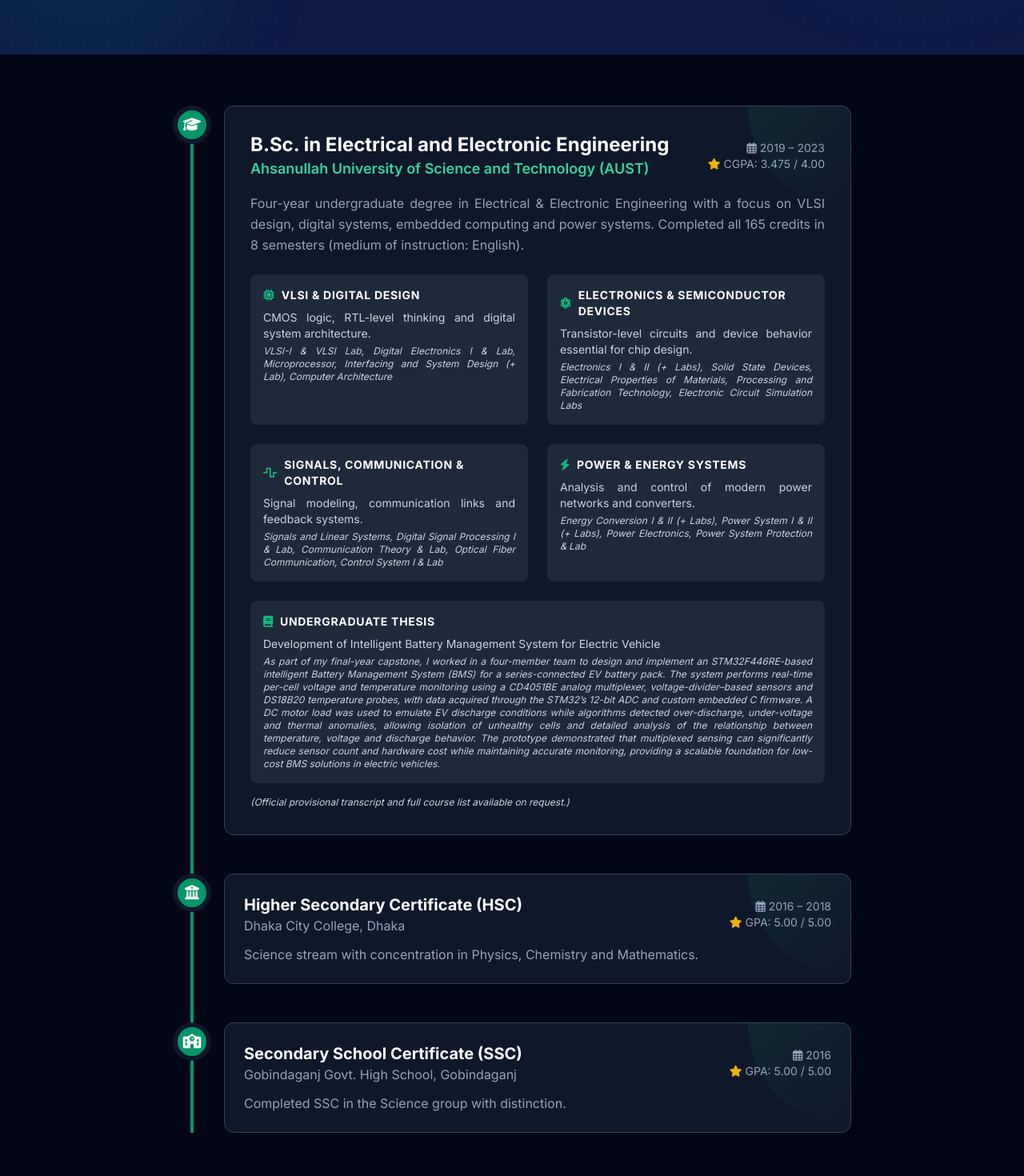
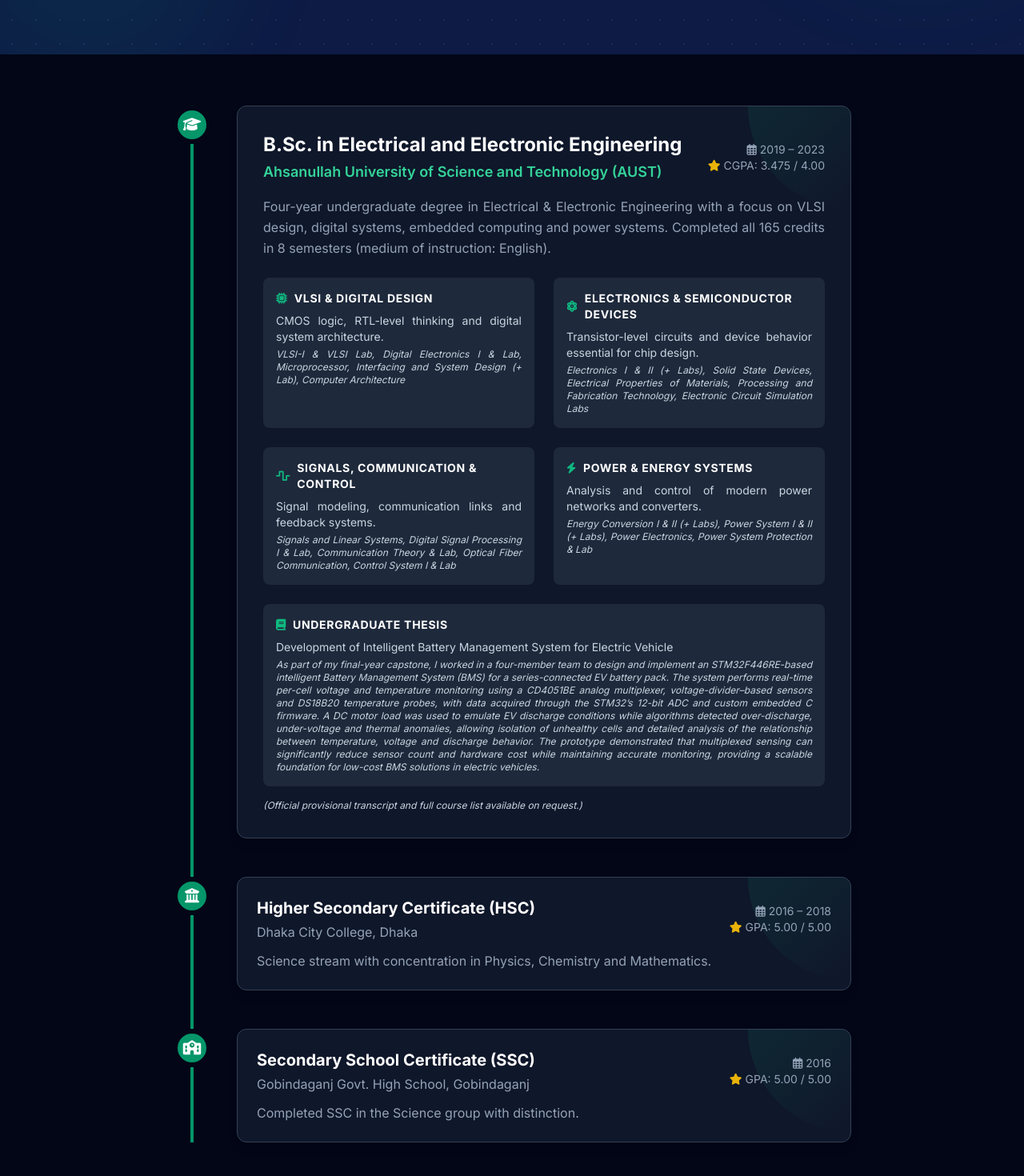
Before and after one commit to farhan-efty/my-portfolio, a React (Vite) app: page /education in a window 1280 px wide. Shown: the part 380-1850 px from the top of the page at 80% size. Built offline with nearby package versions, Linux system fonts and the light colour scheme.

Commit message:
Optimize Education page timeline layout for mobile to prevent severe text wrapping

```diff
--- a/Education.jsx
+++ b/Education.jsx
@@ -81,25 +81,25 @@
             <section className="py-16 bg-slate-50 dark:bg-slate-950 flex-grow">
                 <div className="container mx-auto px-6 max-w-4xl">
                     <div className="relative">
-                        <div className="absolute left-[22px] top-0 bottom-0 w-1 bg-emerald-600"></div>
+                        <div className="absolute left-[15px] md:left-[22px] top-0 bottom-0 w-[2px] md:w-1 bg-emerald-600"></div>
 
                         {/* B.Sc. Degree */}
-                        <div className="timeline-item relative mb-12 pl-16 animate-fadeInUp" style={{ animationDelay: '0.1s' }}>
-                            <div className="absolute left-0 top-0 w-12 h-12 bg-emerald-600 rounded-full border-[6px] border-white dark:border-slate-900 flex items-center justify-center z-20">
-                                <i className="fas fa-graduation-cap text-white text-lg"></i>
+                        <div className="timeline-item relative mb-12 pl-11 md:pl-20 animate-fadeInUp" style={{ animationDelay: '0.1s' }}>
+                            <div className="absolute left-[-4px] md:left-0 top-0 w-10 h-10 md:w-12 md:h-12 bg-emerald-600 rounded-full border-[4px] md:border-[6px] border-slate-50 dark:border-slate-950 flex items-center justify-center z-20">
+                                <i className="fas fa-graduation-cap text-white text-sm md:text-lg"></i>
                             </div>
 
                             <div className="relative group">
                                 <div className="absolute inset-0 bg-gradient-to-br from-emerald-500/20 to-teal-500/20 rounded-xl blur-xl group-hover:blur-2xl transition-all duration-500 opacity-0 group-hover:opacity-100"></div>
-                                <div className="relative bg-white dark:bg-slate-900 p-8 rounded-xl shadow-lg border border-slate-200 dark:border-slate-700 hover:border-emerald-500/30 transition-all duration-300 hover:-translate-y-1 overflow-hidden">
-                                    <div className="absolute top-0 right-0 w-32 h-32 bg-gradient-to-br from-emerald-500/10 to-transparent rounded-bl-full z-0"></div>
+                                <div className="relative bg-white dark:bg-slate-900 p-5 md:p-8 rounded-xl shadow-lg border border-slate-200 dark:border-slate-700 hover:border-emerald-500/30 transition-all duration-300 hover:-translate-y-1 overflow-hidden">
+                                    <div className="absolute top-0 right-0 w-32 h-32 bg-gradient-to-br from-emerald-500/10 to-transparent rounded-bl-full z-0 pointer-events-none"></div>
                                     <div className="relative z-10">
                                         <div className="flex flex-col md:flex-row md:items-center md:justify-between mb-4">
                                             <div>
-                                                <h3 className="text-2xl font-bold text-slate-900 dark:text-white">B.Sc. in Electrical and Electronic Engineering</h3>
-                                                <p className="text-lg text-emerald-600 dark:text-emerald-400 font-semibold">Ahsanullah University of Science and Technology (AUST)</p>
+                                                <h3 className="text-xl md:text-2xl font-bold text-slate-900 dark:text-white leading-tight">B.Sc. in Electrical and Electronic Engineering</h3>
+                                                <p className="text-base md:text-lg text-emerald-600 dark:text-emerald-400 font-semibold mt-1">Ahsanullah University of Science and Technology (AUST)</p>
                                             </div>
-                                            <div className="text-right mt-2 md:mt-0">
+                                            <div className="text-left md:text-right mt-3 md:mt-0 flex flex-row md:flex-col gap-3 md:gap-0">
                                                 <p className="text-sm text-slate-500 dark:text-slate-400"><i className="far fa-calendar-alt mr-1"></i>2019 – 2023</p>
                                                 <p className="text-sm text-slate-500 dark:text-slate-400"><i className="fas fa-star text-yellow-500 mr-1"></i>CGPA: 3.475 / 4.00</p>
                                             </div>
@@ -184,22 +184,22 @@
                         </div>
 
                         {/* HSC */}
-                        <div className="timeline-item relative mb-12 pl-16 animate-fadeInUp" style={{ animationDelay: '0.3s' }}>
-                            <div className="absolute left-0 top-0 w-12 h-12 bg-emerald-600 rounded-full border-[6px] border-white dark:border-slate-900 flex items-center justify-center z-20">
-                                <i className="fas fa-university text-white text-lg"></i>
+                        <div className="timeline-item relative mb-12 pl-11 md:pl-20 animate-fadeInUp" style={{ animationDelay: '0.3s' }}>
+                            <div className="absolute left-[-4px] md:left-0 top-0 w-10 h-10 md:w-12 md:h-12 bg-emerald-600 rounded-full border-[4px] md:border-[6px] border-slate-50 dark:border-slate-950 flex items-center justify-center z-20">
+                                <i className="fas fa-university text-white text-sm md:text-lg"></i>
                             </div>
 
                             <div className="relative group">
                                 <div className="absolute inset-0 bg-gradient-to-br from-emerald-500/20 to-teal-500/20 rounded-xl blur-xl group-hover:blur-2xl transition-all duration-500 opacity-0 group-hover:opacity-100"></div>
-                                <div className="relative bg-white dark:bg-slate-900 p-6 rounded-xl shadow-lg border border-slate-200 dark:border-slate-700 hover:border-emerald-500/30 transition-all duration-300 hover:-translate-y-1 overflow-hidden">
-                                    <div className="absolute top-0 right-0 w-32 h-32 bg-gradient-to-br from-emerald-500/10 to-transparent rounded-bl-full z-0"></div>
+                                <div className="relative bg-white dark:bg-slate-900 p-5 md:p-6 rounded-xl shadow-lg border border-slate-200 dark:border-slate-700 hover:border-emerald-500/30 transition-all duration-300 hover:-translate-y-1 overflow-hidden">
+                                    <div className="absolute top-0 right-0 w-32 h-32 bg-gradient-to-br from-emerald-500/10 to-transparent rounded-bl-full z-0 pointer-events-none"></div>
                                     <div className="relative z-10">
                                         <div className="flex flex-col md:flex-row md:items-center md:justify-between mb-3">
                                             <div>
-                                                <h3 className="text-xl font-bold text-slate-900 dark:text-white">Higher Secondary Certificate (HSC)</h3>
-                                                <p className="text-slate-600 dark:text-slate-400">Dhaka City College, Dhaka</p>
+                                                <h3 className="text-lg md:text-xl font-bold text-slate-900 dark:text-white leading-tight">Higher Secondary Certificate (HSC)</h3>
+                                                <p className="text-sm md:text-base text-slate-600 dark:text-slate-400 mt-1">Dhaka City College, Dhaka</p>
                                             </div>
-                                            <div className="text-right mt-2 md:mt-0">
+                                            <div className="text-left md:text-right mt-3 md:mt-0 flex flex-row md:flex-col gap-3 md:gap-0">
                                                 <p className="text-sm text-slate-500 dark:text-slate-400"><i className="far fa-calendar-alt mr-1"></i>2016 – 2018</p>
                                                 <p className="text-sm text-slate-500 dark:text-slate-400"><i className="fas fa-star text-yellow-500 mr-1"></i>GPA: 5.00 / 5.00</p>
                                             </div>
@@ -213,22 +213,22 @@
                         </div>
 
                         {/* SSC */}
-                        <div className="timeline-item relative pl-16 animate-fadeInUp" style={{ animationDelay: '0.5s' }}>
-                            <div className="absolute left-0 top-0 w-12 h-12 bg-emerald-600 rounded-full border-[6px] border-white dark:border-slate-900 flex items-center justify-center z-20">
-                                <i className="fas fa-school text-white text-lg"></i>
+                        <div className="timeline-item relative pl-11 md:pl-20 animate-fadeInUp" style={{ animationDelay: '0.5s' }}>
+                            <div className="absolute left-[-4px] md:left-0 top-0 w-10 h-10 md:w-12 md:h-12 bg-emerald-600 rounded-full border-[4px] md:border-[6px] border-slate-50 dark:border-slate-950 flex items-center justify-center z-20">
+                                <i className="fas fa-school text-white text-sm md:text-lg"></i>
                             </div>
 
                             <div className="relative group">
                                 <div className="absolute inset-0 bg-gradient-to-br from-emerald-500/20 to-teal-500/20 rounded-xl blur-xl group-hover:blur-2xl transition-all duration-500 opacity-0 group-hover:opacity-100"></div>
-                                <div className="relative bg-white dark:bg-slate-900 p-6 rounded-xl shadow-lg border border-slate-200 dark:border-slate-700 hover:border-emerald-500/30 transition-all duration-300 hover:-translate-y-1 overflow-hidden">
-                                    <div className="absolute top-0 right-0 w-32 h-32 bg-gradient-to-br from-emerald-500/10 to-transparent rounded-bl-full z-0"></div>
+                                <div className="relative bg-white dark:bg-slate-900 p-5 md:p-6 rounded-xl shadow-lg border border-slate-200 dark:border-slate-700 hover:border-emerald-500/30 transition-all duration-300 hover:-translate-y-1 overflow-hidden">
+                                    <div className="absolute top-0 right-0 w-32 h-32 bg-gradient-to-br from-emerald-500/10 to-transparent rounded-bl-full z-0 pointer-events-none"></div>
                                     <div className="relative z-10">
                                         <div className="flex flex-col md:flex-row md:items-center md:justify-between mb-3">
                                             <div>
-                                                <h3 className="text-xl font-bold text-slate-900 dark:text-white">Secondary School Certificate (SSC)</h3>
-                                                <p className="text-slate-600 dark:text-slate-400">Gobindaganj Govt. High School, Gobindaganj</p>
+                                                <h3 className="text-lg md:text-xl font-bold text-slate-900 dark:text-white leading-tight">Secondary School Certificate (SSC)</h3>
+                                                <p className="text-sm md:text-base text-slate-600 dark:text-slate-400 mt-1">Gobindaganj Govt. High School, Gobindaganj</p>
                                             </div>
-                                            <div className="text-right mt-2 md:mt-0">
+                                            <div className="text-left md:text-right mt-3 md:mt-0 flex flex-row md:flex-col gap-3 md:gap-0">
                                                 <p className="text-sm text-slate-500 dark:text-slate-400"><i className="far fa-calendar-alt mr-1"></i>2016</p>
                                                 <p className="text-sm text-slate-500 dark:text-slate-400"><i className="fas fa-star text-yellow-500 mr-1"></i>GPA: 5.00 / 5.00</p>
                                             </div>
```
